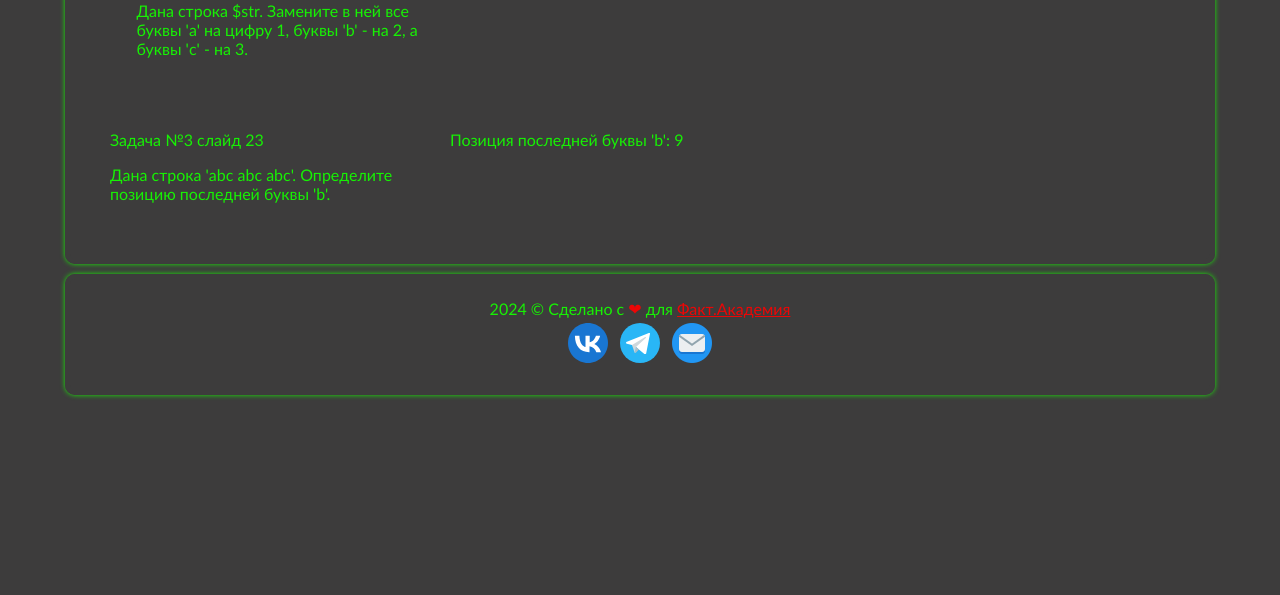
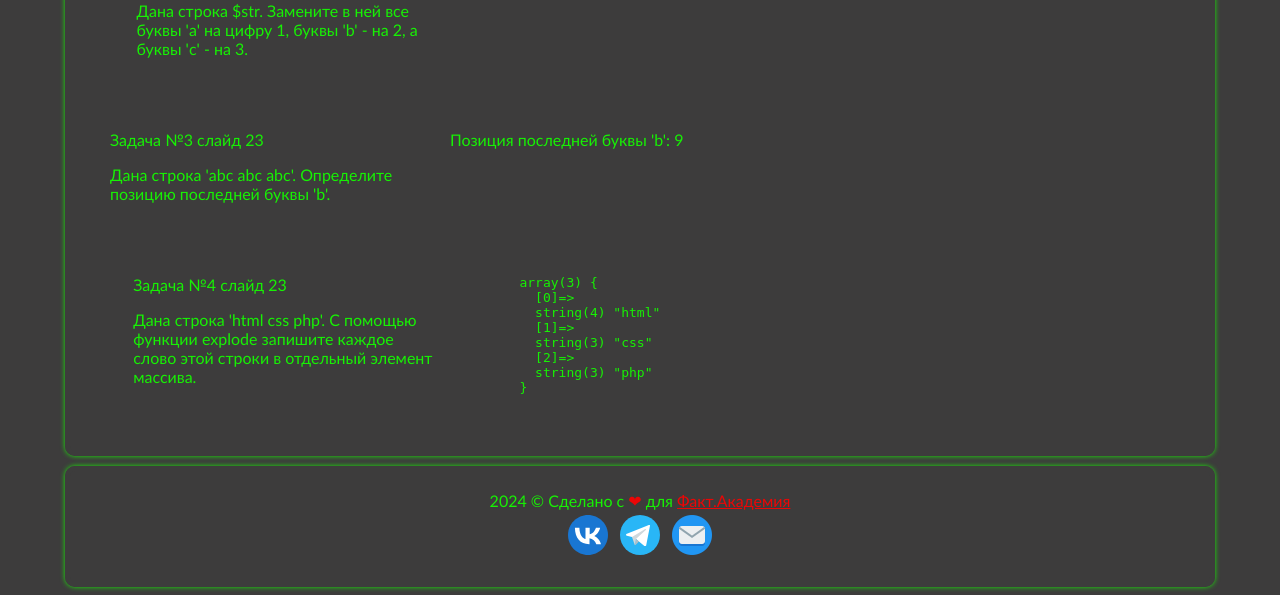
Before and after one commit to IrinaZorina/fact18, a PHP site: page /string.php in a window 1280 px wide. Shown: the part 1387-1982 px from the top of the page. Before the commit the page ends 1786 px from the top, so only its background shows below. Run offline with PHP 8.4, Linux system fonts and the light colour scheme.

Commit message:
Refactoring task #4 slide #23

```diff
--- a/common/string.php
+++ b/common/string.php
@@ -149,5 +149,24 @@
                 </p>
             </div>
         </div>
+        <div class="content">
+            <div class="content_item">
+                <p>Задача №4 слайд 23</p>
+                <p>Дана строка 'html css php'.
+                   С помощью функции explode запишите каждое слово этой строки в отдельный элемент массива.</p>
+            </div>
+            <div class="content_item">
+                <p>
+                    <?php
+                    $str = "html css php";
+                    $words = explode(" ", $str);
+                    echo '<pre>';
+                    var_dump($words);
+                    echo '</pre>';
+                    unset($str, $words);
+                    ?>
+                </p>
+            </div>
+        </div>
     </main>
 </section>
```
